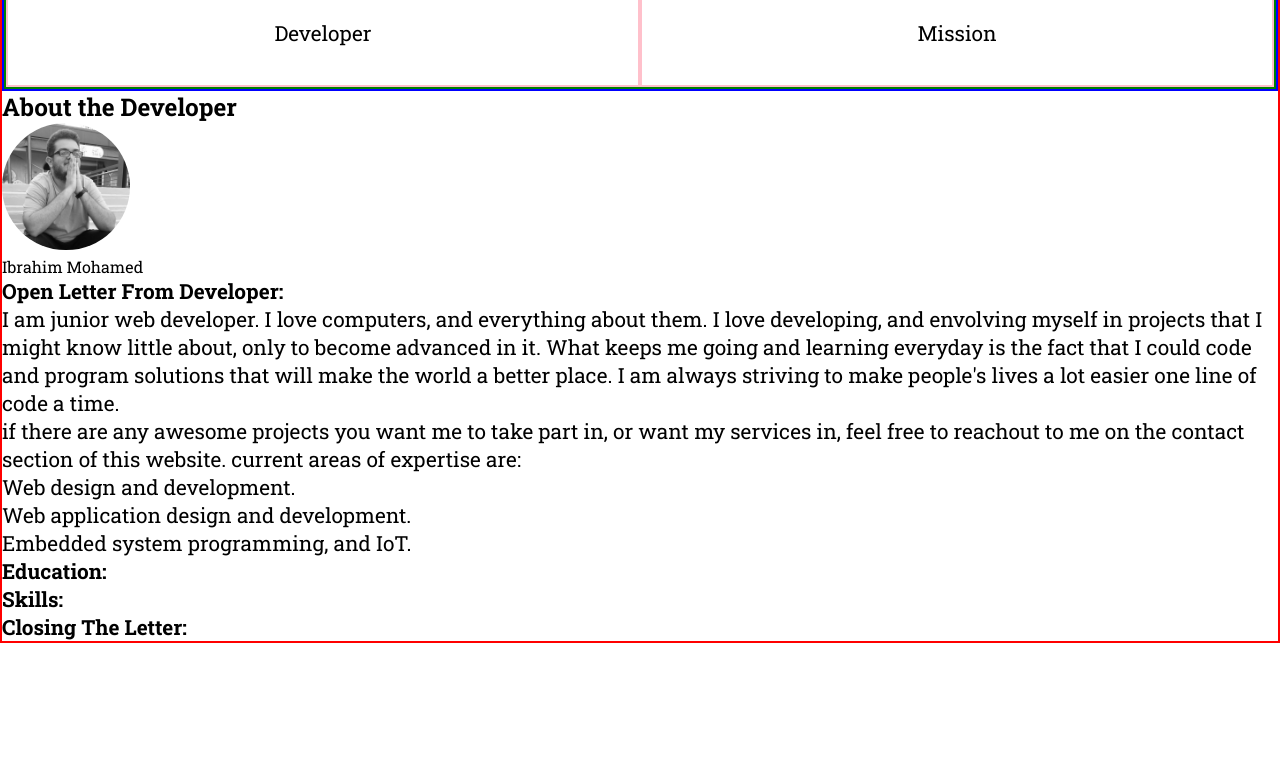
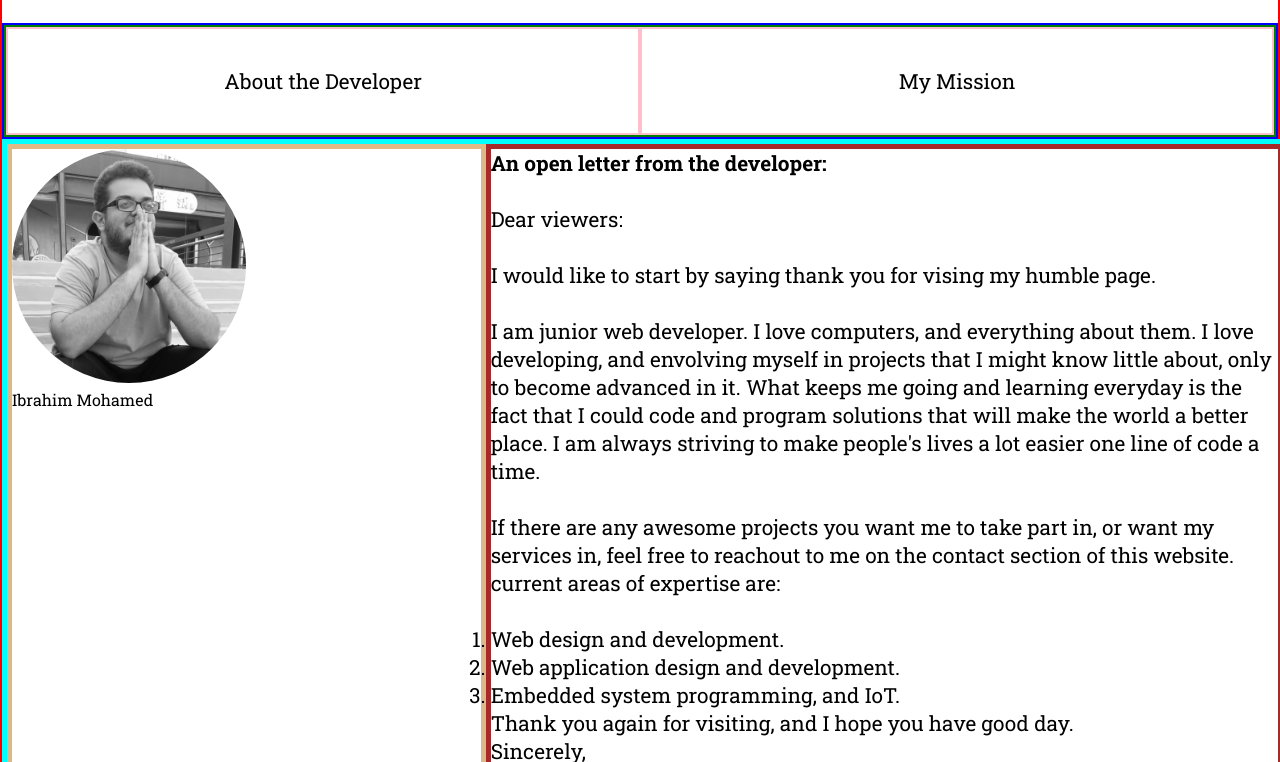
Before and after one commit to ibra-san/portfolio2.0, a plain HTML site: page home.html in a window 1280 px wide. Shown: the part 898-1660 px from the top of the page. Before the commit the page ends 1541 px from the top, so only its background shows below. Drawn offline with Linux system fonts and the light colour scheme; a web font is replaced by a local one.

Commit message:
Adding the about section of the website

```diff
--- a/home.html
+++ b/home.html
@@ -10,7 +10,7 @@
 <body>
     <section class="nav-area" id="nav-area-home">
         <nav class="nav-container" id="nav-container-home">
-            <h1 id="left-side-nav">Ibra The Dev Owl</h1>
+            <h1 class="barcode-text" id="left-side-nav">Ibra The Dev Man</h1>
             <img id="logo" src="images\logo.png" alt="website logo">
             <ul id="right-side-nav">
                 <a class="nav-link" id="home-link" href="#home"><li>Home</li></a>
@@ -30,46 +30,72 @@
         </div>
     </section>
 
+
     <section id="about">
-        <h1 id="about-header">About Dev Owl:</h1>
+
+    <div class="about-container">
+        <h1 id="about-header">About Dev Owl Inc.</h1>
         <div class="about-menu-container">
             <ul id="menu-content-selector">
-               <a class="menu-link" href="#developer"> <li>Developer</li></a>
-               <a class="menu-link" href="#mission"><li>Mission</li></a>
+               <a class="menu-link" href="#developer"> <li>About the Developer</li></a>
+               <a class="menu-link" href="#mission"><li>My Mission</li></a>
                <!--<a class="menu-link" href="#services"><li>Services</li></a> -->
             </ul>
         </div>
 
         <article id="developer">
-            <h1 id="developer-title">About the Developer</h1>
 
-            <figure>
+            <figure class="developer-images" id="image-about-container">
                 <img id="image-of-developer" src="images\personal-picture.jpg" alt="personal photo">
                 <figcaption id="image-caption">Ibrahim Mohamed
                 </figcaption>
             </figure>
 
-            <h4>Open Letter From Developer:</h4>
-            <p>I am junior web developer. I love computers, and everything about them. I love developing, and envolving myself in projects that I might know little about, only to become advanced in it. What keeps me going and learning everyday is the fact that I could code and program solutions that will make the world a better place. I am always striving to make people's lives a lot easier one line of code a time.
+            <div class="content-developer">
+                <h4 class="sub-headers-about">An open letter from the developer:</h4>
+                <p>
                     <br>
-            if there are any awesome projects you want me to take part in, or want my services in, feel free to reachout to me on the contact section of this website.
+                    Dear viewers:
+                    <br>
+                    <br>
+                    I would like to start by saying thank you for vising my humble page.
+                    <br>
+                    <br>
+                    I am junior web developer. I love computers, and everything about them. I love developing, and envolving myself in projects that I might know little about, only to become advanced in it. What keeps me going and learning everyday is the fact that I could code and program solutions that will make the world a better place. I am always striving to make people's lives a lot easier one line of code a time.
+                    <br> <br>
+                    If there are any awesome projects you want me to take part in, or want my services in, feel free to reachout to me on the contact section of this website.
                     current areas of expertise are:
-            <br>
+                    <br> <br>
                     <ol id="areas-expert">
                     <li>Web design and development.</li>
                     <li>Web application design and development.</li>
                     <li> Embedded system programming, and IoT.</li>
                     </ol>
 
-            <h4>Education:</h4>
 
-            <h4>Skills:</h4>
+                    Thank you again for visiting, and I hope you have good day.
+                    <br>
+                    Sincerely,
+                    <br>
+                    Ibrahim Mohamed. <span class="barcode-text">Ibra The Dev Man</span>
+                </p>
 
-            <h4>Closing The Letter:</h4>
+                <h4 class="sub-headers-about" id="education-section">Education:</h4>
+                <figure>
+                <img id="image-of-mmu" src="images\mmu-school.jpg" alt="personal photo">
+                <figcaption id="image-caption">MMU University.
+                </figcaption>
+                </figure>
+                <p>Graduated from the MMU (Cyberjaya) with a Bachelor's degree in Electronics Majoring in Computer Engineering.</p>
+                <br>
 
+                <h4 class="sub-headers-about">Skills:</h4>
+                <img class="skills-img" src="icons\icons.PNG" alt="">
+            </div>
 
-            </p>
         </article>
+    </div>
+
     </section>
 
 </body>
--- a/port2.css
+++ b/port2.css
@@ -39,6 +39,7 @@ body{
     font-family: 'Roboto Slab', serif;
     font-size: 1.3rem;
     position: relative;
+    background: white;
 }
 
 
@@ -50,6 +51,7 @@ body{
     background-color: white;
     background-color: rgba(255, 255, 255, 0.5);
     backdrop-filter: blur(10px) ;
+
 }
 
 #logo{
@@ -119,6 +121,9 @@ body{
 #about{
     border: 2px solid red;
 }
+.about-container{
+    margin-top: 3.8%;
+}
 
 #about-header{
     border: 2px solid yellow;
@@ -153,7 +158,7 @@ body{
 }
 
 #image-of-developer{
-    width: 10%;
+    width: 50%;
     border-radius: 50%;
 
 }
@@ -161,3 +166,50 @@ body{
 #image-caption{
     font-size: 1rem;
 }
+
+.barcode-text{
+    font-family: 'Libre Barcode 39 Text', cursive;
+}
+
+#developer{
+    display: flex;
+    width: 100%;
+    border: 5px solid aqua;
+}
+
+
+#image-about-container{
+    border: 5px solid burlywood;
+}
+
+.content-developer{
+    border: 5px solid brown;
+}
+
+
+
+
+
+
+
+
+
+
+
+
+
+
+
+
+
+
+
+
+#skills-container{
+    display: flex;
+    justify-content: space-evenly;
+}
+
+.skills-img{
+    width: 30%;
+}
```
Also changed, not shown: icons/icons.PNG (added), images/mmu-school.jpg (added). Lines whose indentation alone changed are shown as unchanged.
